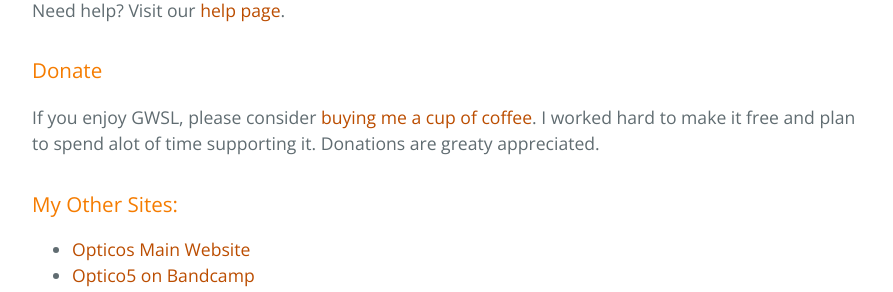
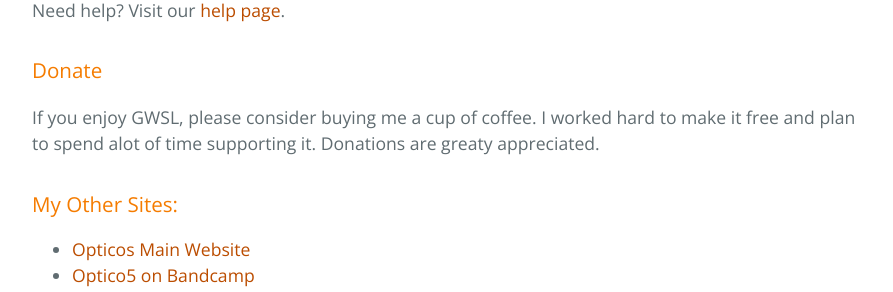
Before and after one commit to Opticos/gwsl, a Jekyll site: the page built from index.md, in a window 1280 px wide and 900 px high, scrolled down 2242 px. Shown: the part 387-679 px from the top of the window, without its empty margins (192-1085 px from the left). Built offline with Jekyll 4.4.1, drawn with Linux system fonts in a browser that asks for light colours; comment, search, counter and statistics services are not loaded; the repository's description, which GitHub fills in, is left out; part of the change alters nothing that is shown.

```diff
--- a/index.md
+++ b/index.md
@@ -94,9 +94,9 @@ Miscellaneous
 
 Need help? Visit our [help page](https://opticos.github.io/gwsl/help.html).
 
-### Donate
+### Donate ###
 
-If you enjoy GWSL, please consider [buying me a cup of coffee](https://sites.google.com/bartimee.com/opticos-studios/donate). I worked hard to make it free and plan to spend alot of time supporting it. Donations are greaty appreciated.
+If you enjoy GWSL, please consider buying me a cup of coffee. I worked hard to make it free and plan to spend alot of time supporting it. Donations are greaty appreciated.
 
 <div id="paypal-button-container"></div>
 <script src="https://www.paypal.com/sdk/js?client-id=sb&currency=USD" data-sdk-integration-source="button-factory"></script>
```
